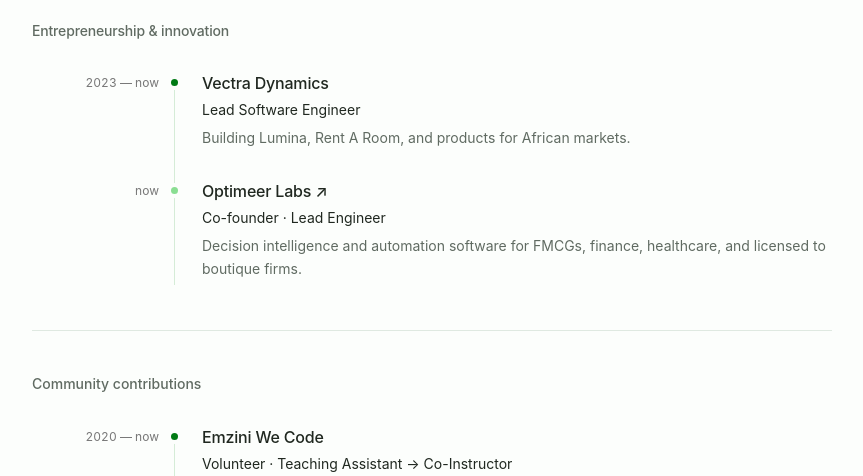
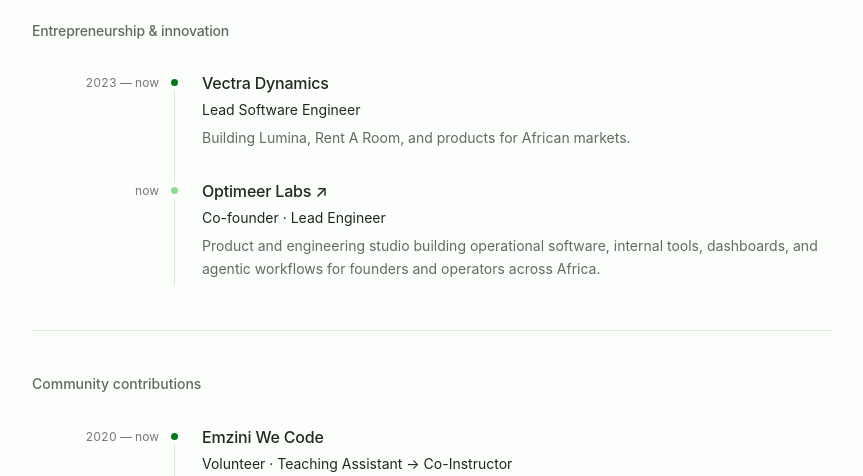
Before and after one commit to xeroxzen/andilembele.com, a Python web app: template templates/home.html in a window 1280 px wide. Shown: the part 1884-2360 px from the top of the page, without its empty margins (208-1071 px from the left). Run offline with Jinja, Linux system fonts and the light colour scheme; the template is opened without the code that fills it, so the values that code supplies are empty.

Commit message:
feat: describe Optimeer Labs the way its site does
Co-Authored-By: Claude Opus 5.5 <noreply@anthropic.com>

```diff
--- a/dist/index.html
+++ b/dist/index.html
@@ -160,8 +160,8 @@
               <div class="job-content">
                 <h3><a href="https://optimeerlabs.com">Optimeer Labs ↗</a></h3>
                 <p class="role">Co-founder · Lead Engineer</p>
-                <p>Decision intelligence and automation software for FMCGs, finance, healthcare, and licensed to
-                  boutique firms.</p>
+                <p>Product and engineering studio building operational software, internal tools, dashboards, and
+                  agentic workflows for founders and operators across Africa.</p>
               </div>
             </article>
           </div>
--- a/templates/home.html
+++ b/templates/home.html
@@ -143,8 +143,8 @@
               <div class="job-content">
                 <h3><a href="https://optimeerlabs.com">Optimeer Labs ↗</a></h3>
                 <p class="role">Co-founder · Lead Engineer</p>
-                <p>Decision intelligence and automation software for FMCGs, finance, healthcare, and licensed to
-                  boutique firms.</p>
+                <p>Product and engineering studio building operational software, internal tools, dashboards, and
+                  agentic workflows for founders and operators across Africa.</p>
               </div>
             </article>
           </div>
```
